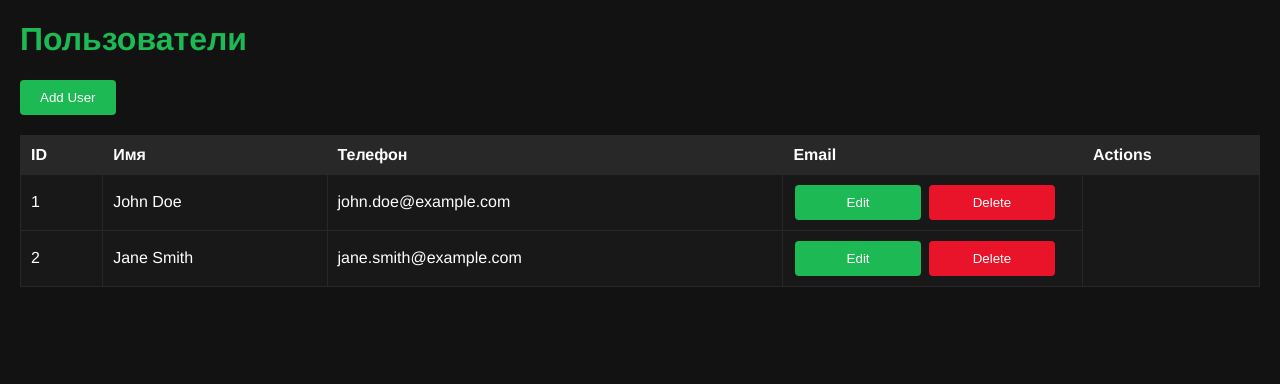
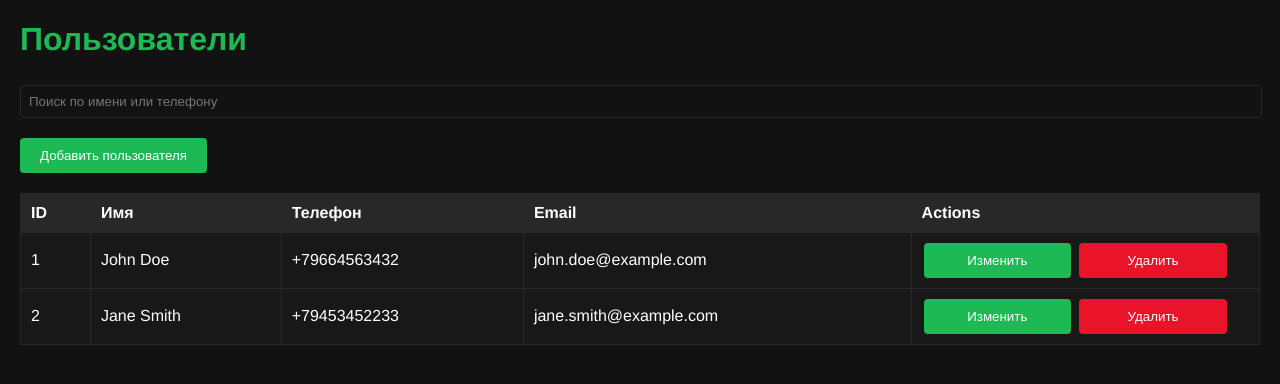
Before and after one commit to ivalukyan/fitbase, a FastAPI app: page /api/admin/users in a window 1280 px wide. Shown: the top 384 px of the page. Run offline with FastAPI, Linux system fonts and the light colour scheme.

Commit message:
Upd: users

```diff
--- a/bot/app/admin_app/templates/users.html
+++ b/bot/app/admin_app/templates/users.html
@@ -66,11 +66,12 @@
             margin: 0 0 20px 0;
         }
 
-        #addUserForm {
+        #addUserForm, #updateUserForm {
             background-color: #181818;
             padding: 20px;
             border: 1px solid #282828;
             border-radius: 8px;
+            margin: 0 0 25px 0;
         }
 
         input {
@@ -87,11 +88,44 @@
             outline: none;
             border-color: #1DB954;
         }
+
+        #searchBox {
+            margin-bottom: 20px;
+        }
     </style>
 </head>
 <body>
 <h1>Пользователи</h1>
-<button class="add" onclick="showAddUserForm()">Add User</button>
+<input type="text" id="searchBox" placeholder="Поиск по имени или телефону" oninput="filterUsers()">
+<button class="add" onclick="showAddUserForm()">Добавить пользователя</button>
+<div id="addUserForm" style="display: none;">
+    <h2>Добавление пользователя</h2>
+    <label for="name">Имя:</label>
+    <input type="text" id="addName" name="name">
+    <br><br>
+    <label for="phone">Телефон:</label>
+    <input type="text" id="addPhone" name="phone">
+    <br><br>
+    <label for="email">Email:</label>
+    <input type="email" id="addEmail" name="email">
+    <br><br>
+    <button class="add" onclick="addUser()">Подтвердить</button>
+    <button onclick="hideAddUserForm()" style="background-color: #282828; color: #ffffff; padding: 11px">Отмена</button>
+</div>
+<div id="updateUserForm" style="display: none;">
+    <h2>Изменение пользователя</h2>
+    <label for="name">Имя:</label>
+    <input type="text" id="updateName" name="name">
+    <br><br>
+    <label for="phone">Телефон:</label>
+    <input type="text" id="updatePhone" name="phone">
+    <br><br>
+    <label for="email">Email:</label>
+    <input type="email" id="updateEmail" name="email">
+    <br><br>
+    <button class="add" onclick="updateUser()">Подтвердить</button>
+    <button onclick="hideUpdateUserForm()" style="background-color: #282828; color: #ffffff; padding: 11px">Отмена</button>
+</div>
 <table id="userTable">
     <thead>
     <tr>
@@ -103,49 +137,40 @@
     </tr>
     </thead>
     <tbody>
-    <!-- Rows will be dynamically added here -->
     </tbody>
 </table>
+<script>
+    let users = [
+        {id: 1, name: 'John Doe', phone: '+79664563432', email: 'john.doe@example.com'},
+        {id: 2, name: 'Jane Smith', phone: '+79453452233', email: 'jane.smith@example.com'}
+    ];
+    let currentEditId = null;
 
-<!-- Add User Form -->
-<div id="addUserForm" style="display: none;">
-    <h2>Добавление пользователя</h2>
-    <label for="name">Имя:</label>
-    <input type="text" id="name" name="name">
-    <br><br>
-    <label for="phone">Телефон:</label>
-    <input type="email" id="phone" name="email">
-    <br><br>
-    <label for="email">Email:</label>
-    <input type="email" id="email" name="email">
-    <br><br>
-    <button class="add" onclick="addUser()">Подтвердить</button>
-    <button onclick="hideAddUserForm()" style="background-color: #282828; color: #ffffff;">Отмена</button>
-</div>
-
-<script>
-    // Example data - Replace this with API calls
-    let users = [
-        {id: 1, name: 'John Doe', email: 'john.doe@example.com'},
-        {id: 2, name: 'Jane Smith', email: 'jane.smith@example.com'}
-    ];
-
-    function loadUsers() {
+    function loadUsers(filteredUsers = users) {
         const tableBody = document.getElementById('userTable').querySelector('tbody');
         tableBody.innerHTML = '';
-        users.forEach(user => {
+        filteredUsers.forEach(user => {
             const row = document.createElement('tr');
             row.innerHTML = `
                 <td>${user.id}</td>
                 <td>${user.name}</td>
+                <td>${user.phone}</td>
                 <td>${user.email}</td>
                 <td>
-                        <button class="edit" onclick="editUser(${user.id})">Edit</button>
-                        <button class="delete" onclick="deleteUser(${user.id})">Delete</button>
+                    <button class="edit" onclick="showUpdateUserForm(${user.id})">Изменить</button>
+                    <button class="delete" onclick="deleteUser(${user.id})">Удалить</button>
                 </td>
             `;
             tableBody.appendChild(row);
         });
+    }
+
+    function filterUsers() {
+        const query = document.getElementById('searchBox').value.toLowerCase();
+        const filteredUsers = users.filter(user =>
+            user.name.toLowerCase().includes(query) || user.phone.toLowerCase().includes(query)
+        );
+        loadUsers(filteredUsers);
     }
 
     function showAddUserForm() {
@@ -157,32 +182,55 @@
     }
 
     function addUser() {
-        const name = document.getElementById('name').value;
-        const email = document.getElementById('email').value;
-        if (name && email) {
+        const name = document.getElementById('addName').value;
+        const phone = document.getElementById('addPhone').value;
+        const email = document.getElementById('addEmail').value;
+
+        if (name && phone && email) {
             const newUser = {
                 id: users.length ? users[users.length - 1].id + 1 : 1,
                 name,
+                phone,
                 email
             };
             users.push(newUser);
             loadUsers();
             hideAddUserForm();
         } else {
-            alert('Please fill in all fields');
+            alert('Пожалуйста, заполните все поля');
         }
     }
 
-    function editUser(id) {
+    function showUpdateUserForm(id) {
         const user = users.find(u => u.id === id);
         if (user) {
-            const name = prompt('Enter new name:', user.name);
-            const email = prompt('Enter new email:', user.email);
-            if (name && email) {
-                user.name = name;
-                user.email = email;
+            currentEditId = id;
+            document.getElementById('updateName').value = user.name;
+            document.getElementById('updatePhone').value = user.phone;
+            document.getElementById('updateEmail').value = user.email;
+            document.getElementById('updateUserForm').style.display = 'block';
+        }
+    }
+
+    function hideUpdateUserForm() {
+        document.getElementById('updateUserForm').style.display = 'none';
+    }
+
+    function updateUser() {
+        const name = document.getElementById('updateName').value;
+        const phone = document.getElementById('updatePhone').value;
+        const email = document.getElementById('updateEmail').value;
+
+        if (currentEditId && name && phone && email) {
+            const userIndex = users.findIndex(u => u.id === currentEditId);
+            if (userIndex > -1) {
+                users[userIndex] = {id: currentEditId, name, phone, email};
                 loadUsers();
+                hideUpdateUserForm();
+                currentEditId = null;
             }
+        } else {
+            alert('Пожалуйста, заполните все поля');
         }
     }
 
```
Lines whose indentation alone changed are shown as unchanged.
